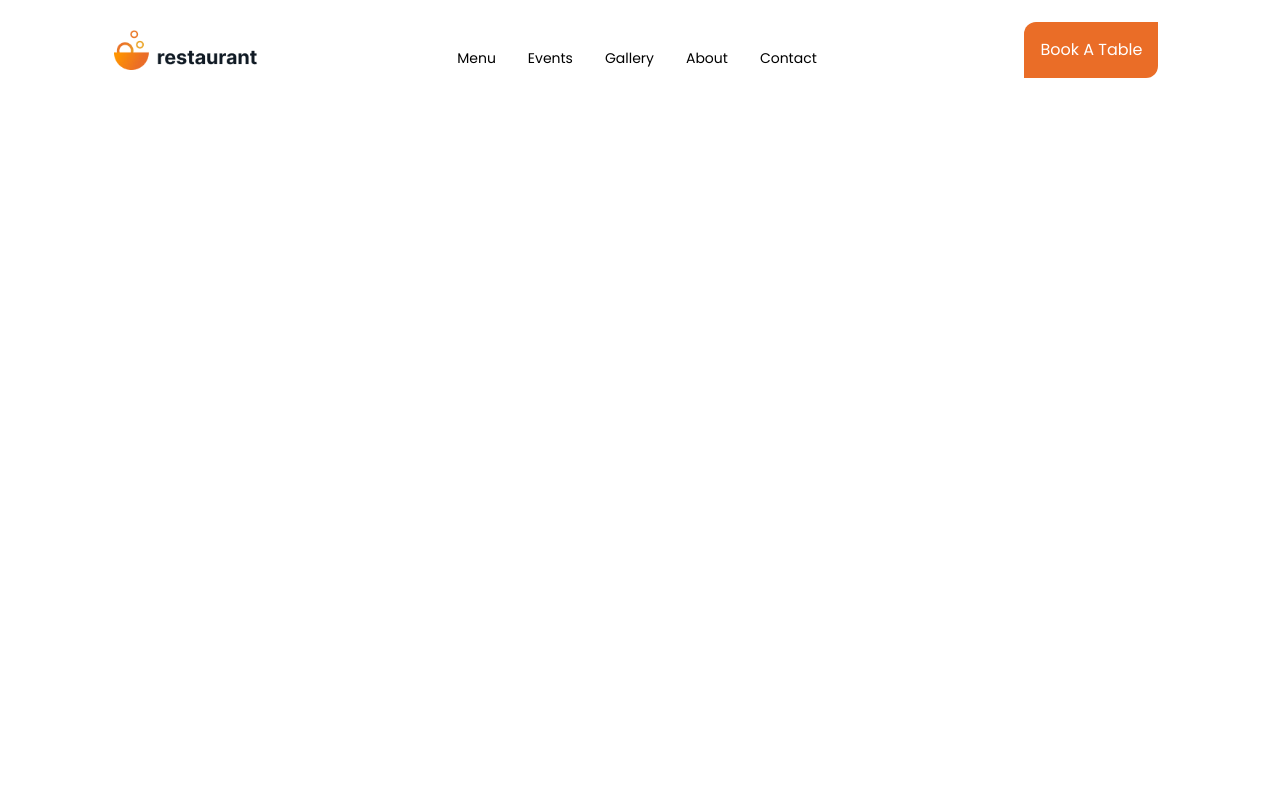
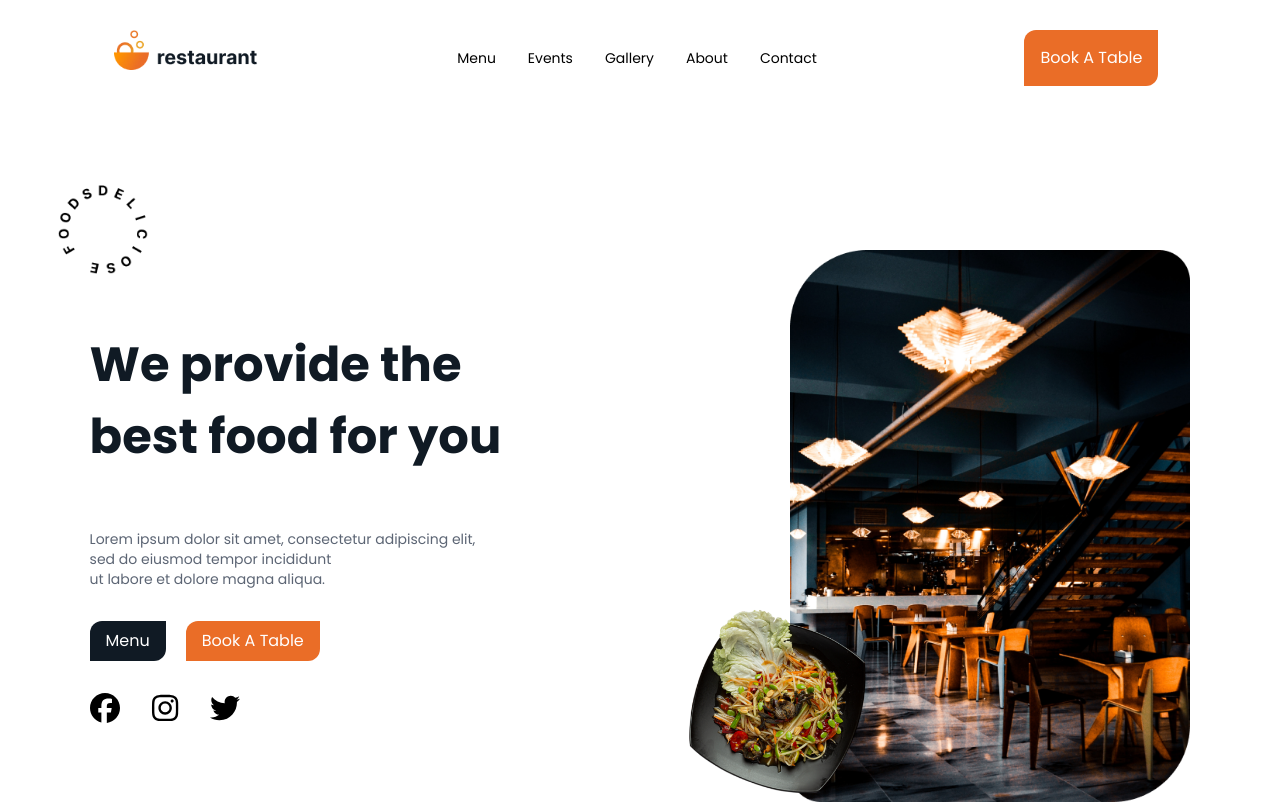
Before and after one commit to yassine5551/Restaurant_v1, a React (Vite) app: page / in a window 1280 px wide. Built offline with nearby package versions, Linux system fonts and the light colour scheme.

Commit message:
hero section done

```diff
--- a/src/App.jsx
+++ b/src/App.jsx
@@ -1,11 +1,13 @@
 import Header from "./components/Header"
+import Hero from "./components/Hero"
 
 
 
 function App() {
   return (
     <>
-     <Header/>
+      <Header />
+      <Hero/>
     </>
   )
 }
--- a/src/components/ButtonComp.jsx
+++ b/src/components/ButtonComp.jsx
@@ -3,7 +3,7 @@
 const ButtonComp = ({txt1}) => {
   return (
     <>
-          <button className='className="mt-4 px-4 py-4 rounded-tl-xl rounded-br-xl bg-primary hover:bg-orange-500  text-white "'>{txt1}</button>
+          <button  className='px-4 py-2 rounded-tl-xl rounded-br-xl bg-primary hover:bg-orange-500  text-white '>{txt1}</button>
     </>
   )
 }
--- /dev/null
+++ b/src/components/ButtonComp2.jsx
@@ -0,0 +1,11 @@
+
+
+const ButtonComp2 = ({txt2}) => {
+  return (
+    <>
+          <button  className='px-4 py-2 rounded-tl-xl rounded-br-xl bg-secondary hover:bg-smT  text-white '>{txt2}</button>
+    </>
+  )
+}
+
+export default ButtonComp2
--- a/src/components/Header.jsx
+++ b/src/components/Header.jsx
@@ -2,7 +2,7 @@ import logo from "../assets/logo.png";
 import { FontAwesomeIcon } from "@fortawesome/react-fontawesome";
 import { useState } from "react";
 import { faBars, faTimes } from "@fortawesome/free-solid-svg-icons";
-import ButtonComp from "./ButtonComp";
+
 
 const Header = () => {
   let Links = [
@@ -43,8 +43,8 @@ const Header = () => {
             ))}
           </ul>
         </nav>
-        <div className="hidden md:flex md:px-2 md:py-2">
-          <ButtonComp txt1="Book A Table"/>
+        <div className="hidden md:flex md:px-2 md:py-2 mt-4">
+        <button className='px-4 py-4 rounded-tl-xl rounded-br-xl bg-primary hover:bg-orange-500  text-white '>Book A Table</button>
         </div>
         <div className="flex items-center md:hidden">
           <button onClick={() => setIsNavOpen(!isNavOpen)} className="text-2xl">
@@ -55,7 +55,7 @@ const Header = () => {
 
       {/* Mobile Menu */}
       {isNavOpen && (
-        <div className="md:hidden bg-orange-500 w-full py-4  rounded  ">
+        <div className="md:hidden bg-orange-500 w-full  h-[50%]  py-4 rounded absolute  left-0 z-50">
           <nav>
             <ul className="flex flex-col items-center gap-4 text-white">
               {Links.map((link) => (
--- /dev/null
+++ b/src/components/Hero.jsx
@@ -0,0 +1,56 @@
+import ButtonComp from "./ButtonComp";
+import ButtonComp2 from "./ButtonComp2";
+import { FontAwesomeIcon } from "@fortawesome/react-fontawesome";
+import heroLogo from "../assets/hero_logo.png";
+import heroDish from "../assets/hero_dish.png";
+import Maskhero from "../assets/MaskHero.png";
+import {
+  faFacebook,
+  faInstagram,
+  faTwitter,
+} from "@fortawesome/free-brands-svg-icons";
+const Hero = () => {
+  return (
+    <>
+      <div className="flex md:flex-row flex-col justify-between gap-[5rem]  mt-[150px] items-center ">
+        {/* leftSide */}
+        <div className="flex flex-col relative ">
+          <div className="absolute md:top-[-9rem] top-[-6rem] md:left-[-2rem] left-[1rem]">
+            <img src={heroLogo} alt="" width={90} />
+          </div>
+          <div className="flex flex-col gap-8">
+            <h1 className="font-bold text-5xl leading-normal mb-2 md:mb-6 text-secondary">
+              We provide the <br /> best food for you
+            </h1>
+            <p className="text-sm text-smT">
+              Lorem ipsum dolor sit amet, consectetur adipiscing elit,
+              <br /> sed do eiusmod tempor incididunt <br /> ut labore et dolore
+              magna aliqua.
+            </p>
+            <div className="flex gap-5">
+              <ButtonComp2 txt2="Menu" />
+
+              <ButtonComp txt1="Book A Table" />
+            </div>
+            <div className="flex gap-12 md:gap-8  md:justify-start items-center justify-center font-bold text-3xl ">
+              <FontAwesomeIcon icon={faFacebook} className="cursor-pointer hover:text-primary" />
+              <FontAwesomeIcon icon={faInstagram} className="cursor-pointer hover:text-primary" />
+              <FontAwesomeIcon icon={faTwitter}  className="cursor-pointer hover:text-primary"/>
+            </div>
+          </div>
+        </div>
+        {/* rightSide */}
+        <div className="relative">
+          <div className="md:w-[400px] w-[300px]">
+            <img src={Maskhero} alt=""  />
+          </div>
+          <div className="md:w-[200px] w-[150px] absolute md:top-[22rem] md:left-[-7rem] top-[-5rem] left-[-3rem]">
+            <img src={heroDish} alt=""  />
+          </div>
+        </div>
+      </div>
+    </>
+  );
+};
+
+export default Hero;
```
Also changed, not shown: src/assets/MaskHero.png (added), src/assets/hero_dish.png (renamed from src/assets/hero_dish-2 1.png).
